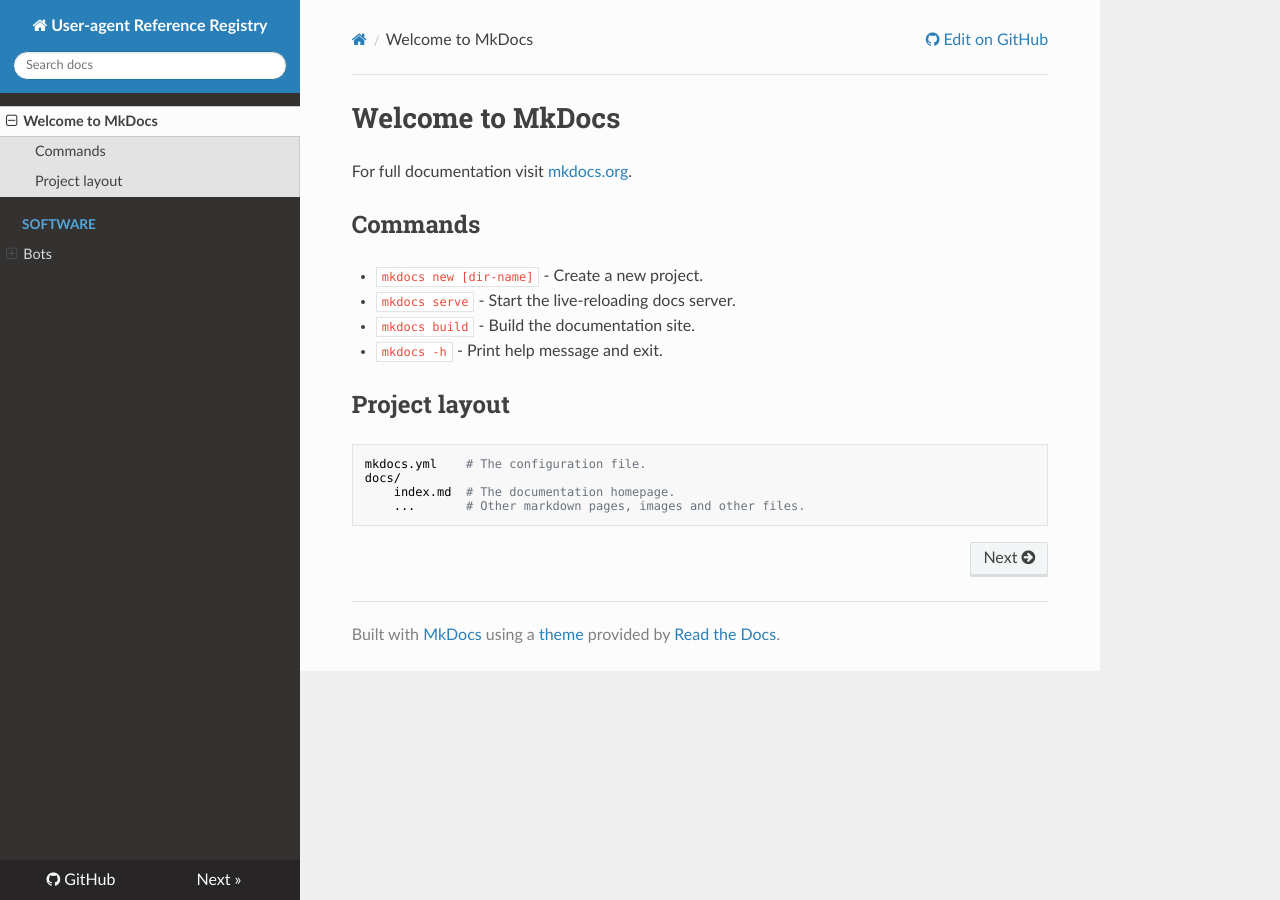
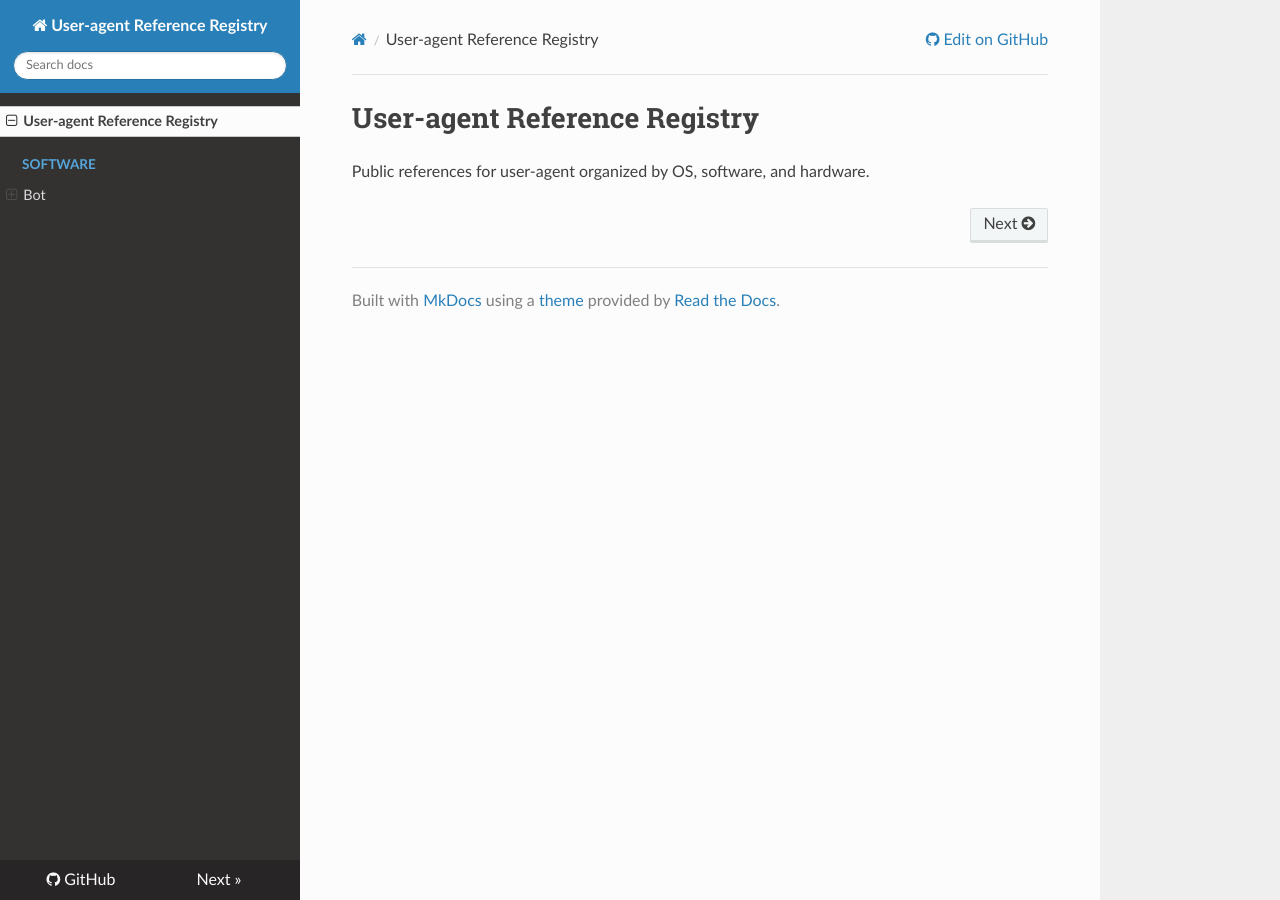
Before and after one commit to wildforcer/ua-registry, an MkDocs documentation site: the page built from docs/index.md, in a window 1280 px wide. Built offline with MkDocs 1.6.1, drawn with Linux system fonts in a browser that asks for light colours; nearby versions of some CDN libraries.

```diff
--- a/docs/index.md
+++ b/docs/index.md
@@ -1,17 +1,3 @@
-# Welcome to MkDocs
+# User-agent Reference Registry
 
-For full documentation visit [mkdocs.org](https://www.mkdocs.org).
-
-## Commands
-
-* `mkdocs new [dir-name]` - Create a new project.
-* `mkdocs serve` - Start the live-reloading docs server.
-* `mkdocs build` - Build the documentation site.
-* `mkdocs -h` - Print help message and exit.
-
-## Project layout
-
-    mkdocs.yml    # The configuration file.
-    docs/
-        index.md  # The documentation homepage.
-        ...       # Other markdown pages, images and other files.
+Public references for user-agent organized by OS, software, and hardware.
--- /dev/null
+++ b/docs/stylesheets/extra.css
@@ -0,0 +1 @@
+.wy-nav-content{min-height:100vh;}
--- a/mkdocs.yml
+++ b/mkdocs.yml
@@ -1,5 +1,5 @@
 site_name: User-agent Reference Registry
-site_description: Public references for user-agent organized by OS, software, and hardware
+site_description: Public references for user-agent organized by OS, Software, and hardware.
 site_url: https://wildforcer.github.io/ua-registry
 repo_url: https://github.com/wildforcer/ua-registry
 repo_name: GitHub
@@ -7,42 +7,17 @@ repo_name: GitHub
 theme:
   name: readthedocs
 
-#  features:
-#    - navigation.tabs          # top-level tabs: OS / Software / Hardware / Bots
-#    - navigation.indexes       # folder index pages (os/index.md, software/index.md etc.)
-#    - navigation.top           # back-to-top button
-#    - search.highlight         # highlight search terms on page
-#    - search.suggest           # autocomplete in search box
-#  palette:
-#    - scheme: default
-#      toggle:
-#        icon: material/brightness-7
-#        name: Switch to dark mode
-#    - scheme: slate
-#      toggle:
-#        icon: material/brightness-4
-#        name: Switch to light mode
-#
-#  nav:
-#    - Home: index.md
-#    - OS:
-#        - os/index.md
-#    - Software:
-#        - software/index.md
-#    - Hardware:
-#        - hardware/index.md
-#    - Bots:
-#        - bots/index.md
-#
-#  plugins:
-#    - search
-#
-#  markdown_extensions:
-#    - tables
-#    - attr_list
-#    - admonition
-#    - pymdownx.highlight:
-#        anchor_linenums: true
-#    - pymdownx.superfences
-#    - pymdownx.tabbed:
-#        alternate_style: true
+plugins:
+  - search
+
+markdown_extensions:
+  - admonition
+  - attr_list
+  - def_list
+  - tables
+  - meta
+  - toc:
+      toc_depth: 1
+
+extra_css:
+  - ./stylesheets/extra.css
```
Also changed, not shown: docs/Software/Bot/AI-Assistant/ChatGPT-Browser.md (added, +33 -0 lines), docs/Software/Bot/AI-Assistant/ChatGPT-User.md (added, +37 -0 lines), docs/Software/Bot/AI-Crawler/GPTBot.md (added, +36 -0 lines), docs/Software/Bot/AI-Search/OAI-SearchBot.md (added, +44 -0 lines), docs/Software/Bot/Marketing/OAI-AdsBot.md (added, +38 -0 lines), docs/software/bots/ai-assistant/chatgpt-user.md (deleted, +0 -1 lines).
